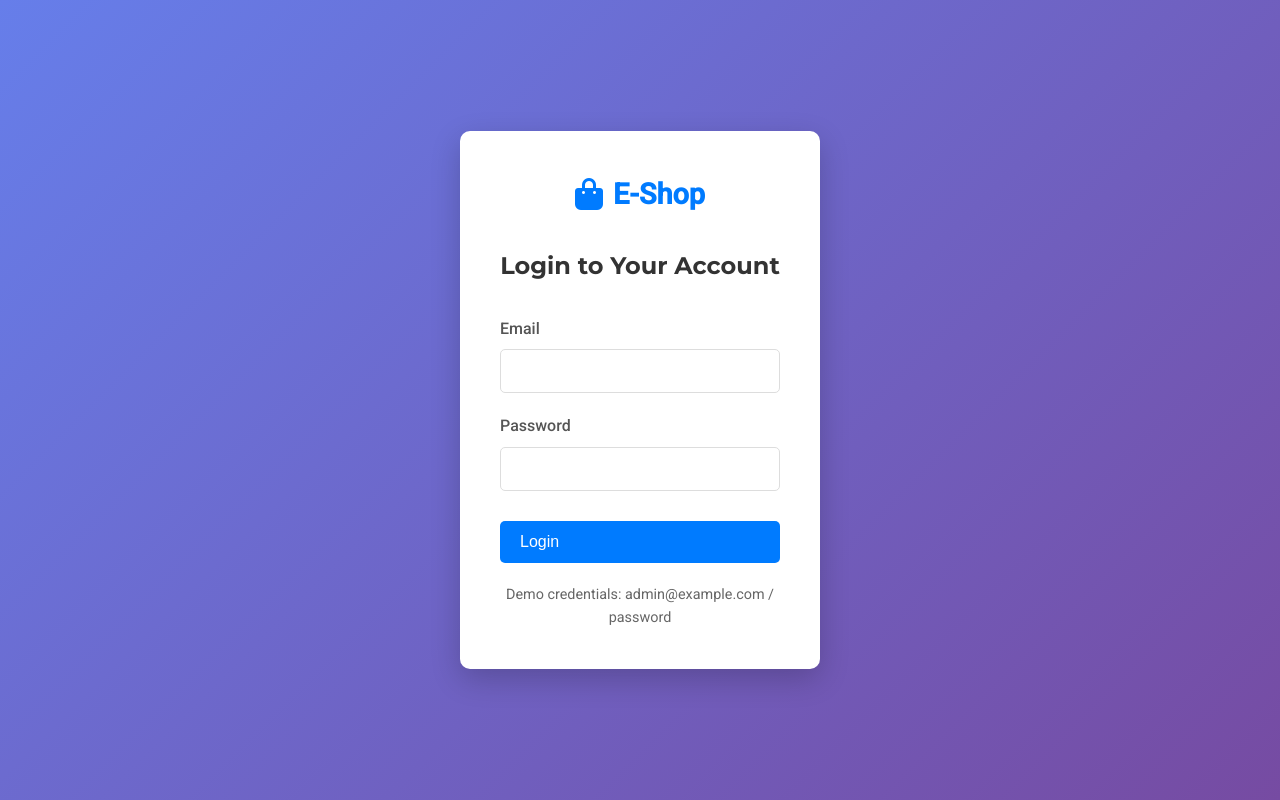
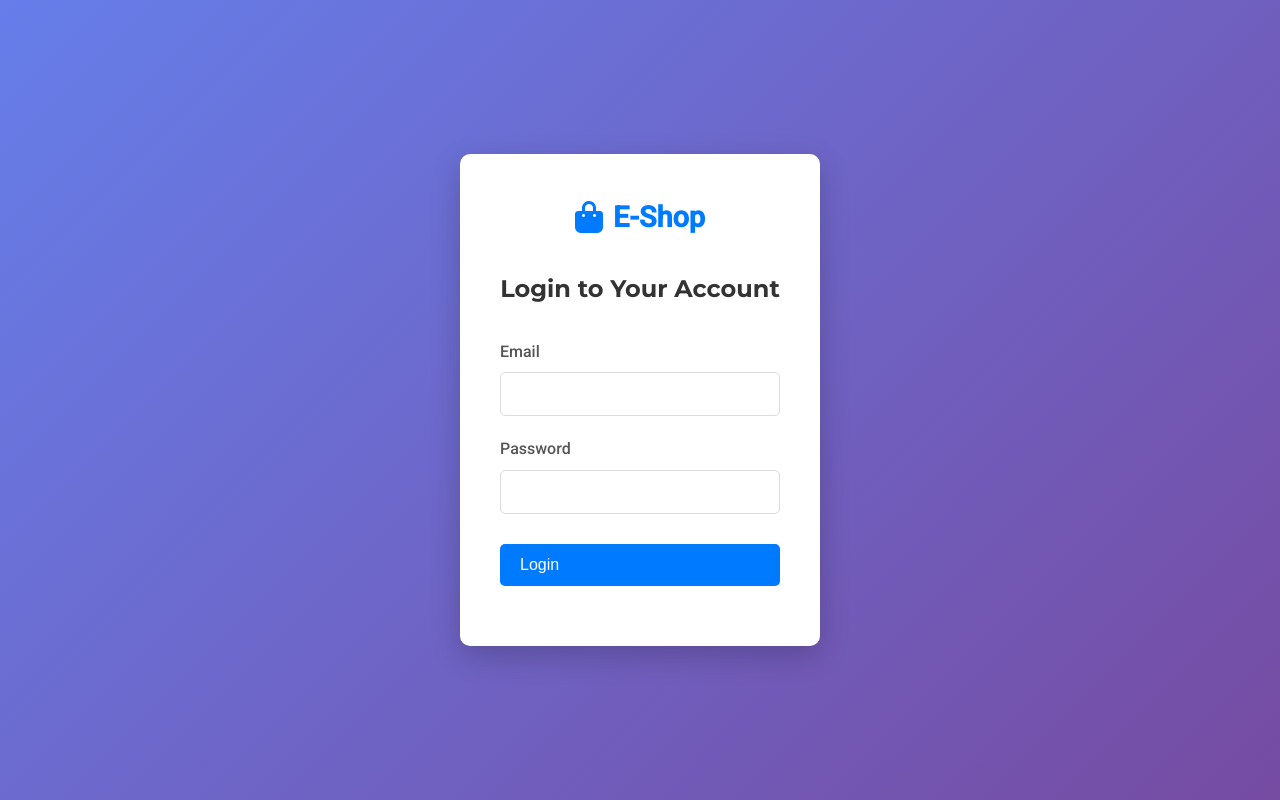
Before and after one commit to 2024kuec2044-Mahesh/2044webD, a plain HTML site: page index.html in a window 1280 px wide. Drawn offline with Linux system fonts and the light colour scheme.

Commit message:
Update and rename login.html to index.html

```diff
--- a/login.html
+++ b/index.html
@@ -32,7 +32,6 @@
                 <button type="submit" class="btn-primary">Login</button>
             </form>
             <p id="error-message" class="error-message"></p>
-            <p>Demo credentials: admin@example.com / password</p>
         </div>
     </div>
 
```
